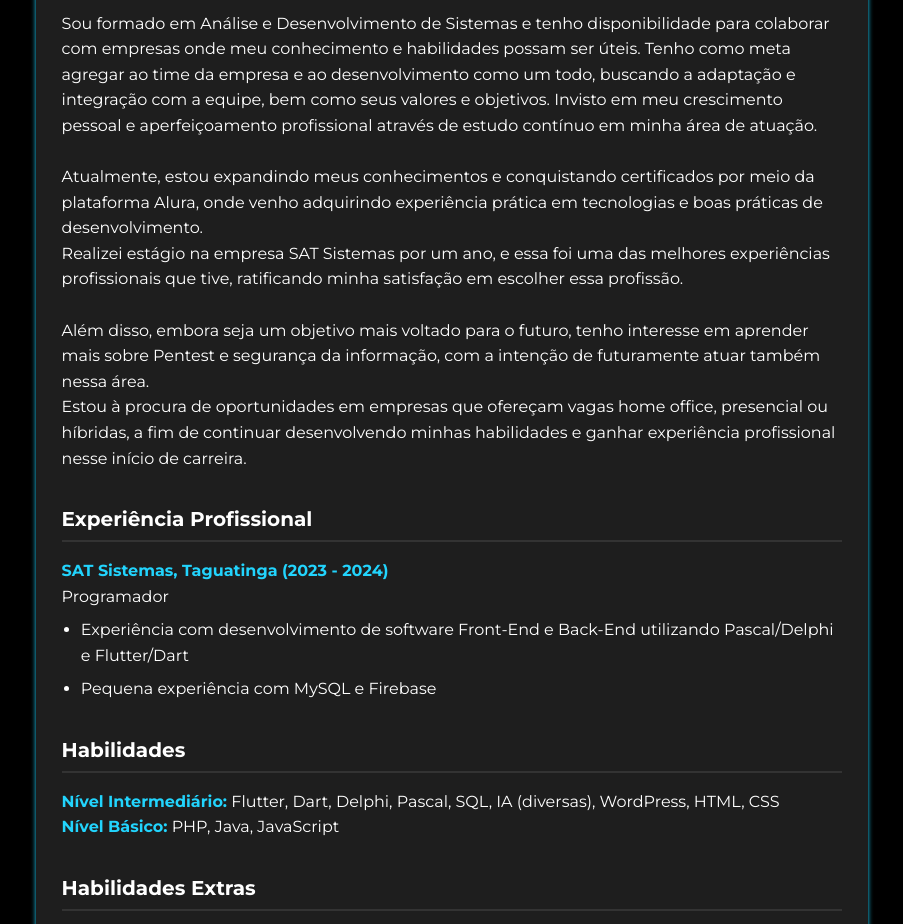
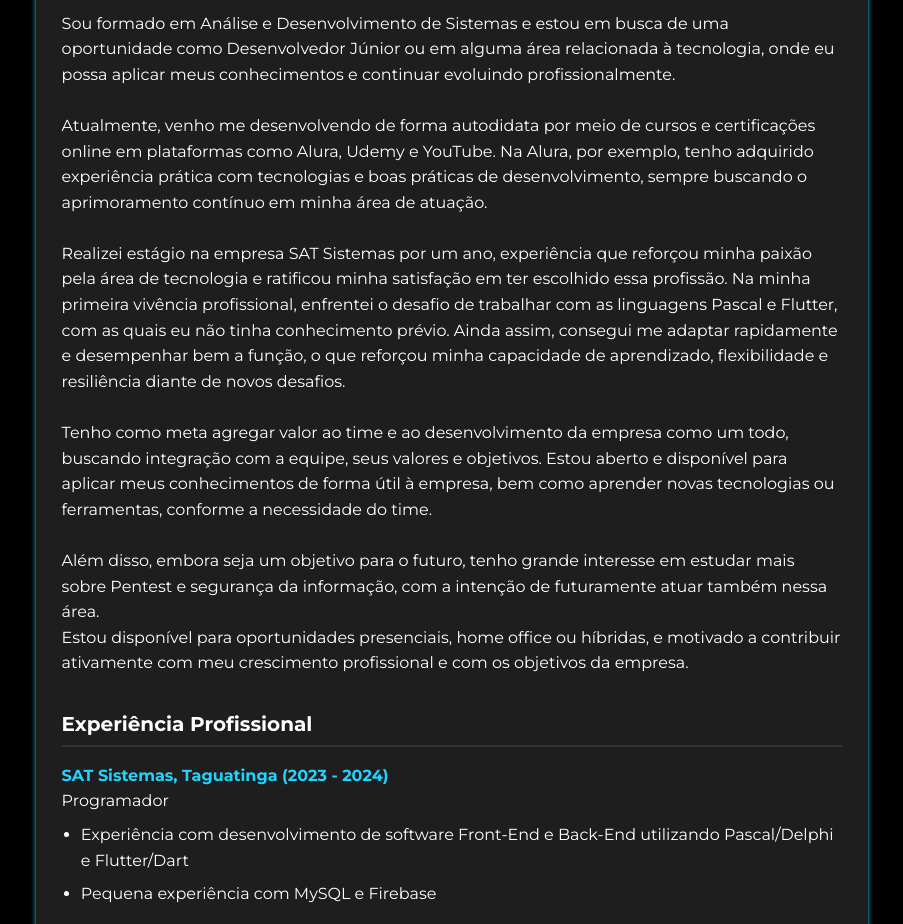
Before and after one commit to guisbz/Portfolio, a plain HTML site: page curriculo.html in a window 1280 px wide. Shown: the part 459-1383 px from the top of the page, without its empty margins (156-1059 px from the left). Drawn offline with Linux system fonts and the light colour scheme.

Commit message:
Padronização de elementos e atualização de currículo

```diff
--- a/curriculo.html
+++ b/curriculo.html
@@ -27,7 +27,7 @@
             <div>
                 <h1 class="content-card__nome">Guilherme da Silva Barboza</h1>
                 <p class="content-card__contato">
-                    gui.sbz@hotmail.com · +55 61 99176-9447 ·
+                    guisbz.dev@gmail.com · +55 61 99176-9447 ·
                     <a href="https://linkedin.com/in/guisbzdev" target="_blank">linkedin.com/in/guisbzdev</a> ·
                     <a href="https://github.com/guisbz" target="_blank">github.com/guisbz</a> ·
                     <br>
@@ -44,26 +44,39 @@
 
         <section class="content-card__section">
             <h2>Sobre Mim</h2>
-            <p>Sou formado em Análise e Desenvolvimento de Sistemas e tenho disponibilidade para colaborar
-                com empresas onde meu conhecimento e habilidades possam ser úteis. Tenho como meta agregar ao time da
-                empresa e ao desenvolvimento como um todo, buscando a adaptação e integração com a equipe, bem como seus
-                valores e objetivos. Invisto em meu crescimento pessoal e aperfeiçoamento profissional através de estudo
-                contínuo em minha área de atuação.
-            </p>
+            <p>Sou formado em Análise e Desenvolvimento de Sistemas e estou em busca de uma oportunidade como
+                Desenvolvedor Júnior ou em alguma área relacionada à tecnologia, onde eu possa aplicar meus
+                conhecimentos e continuar evoluindo profissionalmente.</p>
+
             <br>
-            <p>
-                Atualmente, estou expandindo meus conhecimentos e conquistando certificados por meio da plataforma
-                Alura, onde venho adquirindo experiência prática em tecnologias e boas práticas de desenvolvimento.</p>
-            <p>Realizei estágio na empresa SAT Sistemas por um ano, e essa foi uma das melhores experiências
-                profissionais que tive, ratificando minha satisfação em escolher essa profissão.</p>
+
+            <p>Atualmente, venho me desenvolvendo de forma autodidata por meio de cursos e certificações online em
+                plataformas como Alura, Udemy e YouTube. Na Alura, por exemplo, tenho adquirido experiência prática com
+                tecnologias e boas práticas de desenvolvimento, sempre buscando o aprimoramento contínuo em minha área
+                de atuação.</p>
+
             <br>
-            <p>Além disso, embora seja um objetivo mais voltado para o futuro, tenho interesse em aprender mais sobre
-                Pentest e segurança da informação, com a intenção de futuramente atuar também nessa área.</p>
-            <p>
-            <p>Estou à procura de oportunidades em empresas que ofereçam vagas home office, presencial ou híbridas, a
-                fim de continuar desenvolvendo minhas habilidades e ganhar experiência profissional nesse início de
-                carreira.</p>
-            </p>
+
+            <p>Realizei estágio na empresa SAT Sistemas por um ano, experiência que reforçou minha paixão pela área de
+                tecnologia e ratificou minha satisfação em ter escolhido essa profissão. Na minha primeira vivência
+                profissional, enfrentei o desafio de trabalhar com as linguagens Pascal e Flutter, com as quais eu não
+                tinha conhecimento prévio. Ainda assim, consegui me adaptar rapidamente e desempenhar bem a função, o
+                que reforçou minha capacidade de aprendizado, flexibilidade e resiliência diante de novos desafios.</p>
+
+            <br>
+
+            <p>Tenho como meta agregar valor ao time e ao desenvolvimento da empresa como um todo, buscando integração
+                com a equipe, seus valores e objetivos. Estou aberto e disponível para aplicar meus conhecimentos de
+                forma útil à empresa, bem como aprender novas tecnologias ou ferramentas, conforme a necessidade do
+                time.</p>
+
+            <br>
+
+            <p>Além disso, embora seja um objetivo para o futuro, tenho grande interesse em estudar mais sobre Pentest e
+                segurança da informação, com a intenção de futuramente atuar também nessa área.</p>
+
+            <p>Estou disponível para oportunidades presenciais, home office ou híbridas, e motivado a contribuir
+                ativamente com meu crescimento profissional e com os objetivos da empresa.</p>
         </section>
 
         <section class="content-card__section">
--- a/styles/content-card.css
+++ b/styles/content-card.css
@@ -8,23 +8,36 @@
     }
 }
 
+:root {
+    --cor-primaria: black;
+    --cor-secundaria: white;
+    --cor-terciaria: #22D4FD;
+    --cor-links: #4ea0ff;
+    --cor-fonte-alternativa: #cccccc;
+    --cor-fundo-alternativo: #1e1e1e;
+
+    --fonte-primaria: "Krona One", sans-serif;
+    --fonte-secundaria: "Montserrat", sans-serif;
+}
+
 * {
     margin: 0;
     padding: 0;
 }
 
 body {
-    font-family: "Montserrat", sans-serif;
+    font-family: var(--fonte-secundaria);
     box-sizing: border-box;
-    background-color: black;
-    color: white;
+    background-color: var(--cor-primaria);
+    color: var(--cor-secundaria);
     line-height: 1.6;
 }
 
 .content-card {
+    /*Comentar margin, border-radius e box-shadow em caso de impressão de currículo */
     margin: 2% 20% 2% 15%;
     padding: 2% 2%;
-    background-color: #1e1e1e;
+    background-color: var(--cor-fundo-alternativo);
     border-radius: 12px;
     box-shadow: 0 0 5px #22D4FD;
 }
@@ -51,12 +64,12 @@ body {
 
 .content-card__contato {
     font-size: 1rem;
-    color: #cccccc;
+    color: var(--cor-fonte-alternativa);
     margin-top: 0.5rem;
 }
 
 .content-card__contato a {
-    color: #4ea0ff;
+    color: var(--cor-links);
     text-decoration: none;
 }
 
@@ -71,10 +84,10 @@ body {
 .content-card__section h1 {
     font-size: 2rem;
     text-align: center;
-    font-family: "Krona One", sans-serif;
+    font-family: var(--fonte-primaria);
     margin-bottom: 1rem;
     padding-bottom: 0.3rem;
-    color: #ffffff;
+    color: var(--cor-secundaria);
 }
 
 .content-card__section h2 {
@@ -82,16 +95,16 @@ body {
     border-bottom: 2px solid #333;
     margin-bottom: 1rem;
     padding-bottom: 0.3rem;
-    color: #ffffff;
+    color: var(--cor-secundaria);
 }
 
 .content-card__section__links {
     display: inline-block;
-    color: #22D4FD;
+    color: var(--cor-terciaria);
     background-color: #111;
     padding: 10px 16px;
     margin-bottom: 10px;
-    border-left: 4px solid #22D4FD;
+    border-left: 4px solid var(--cor-terciaria);
     border-radius: 8px;
     font-weight: 500;
     text-decoration: none;
@@ -99,10 +112,10 @@ body {
 }
 
 .content-card__section__links:hover {
-    background-color: #22D4FD;
-    color: black;
+    background-color: var(--cor-terciaria);
+    color: var(--cor-primaria);
     transform: translateX(5px);
-    box-shadow: 0 0 10px #22D4FD;
+    box-shadow: 0 0 10px var(--cor-terciaria);
 }
 
 .content-card__section ul {
```
